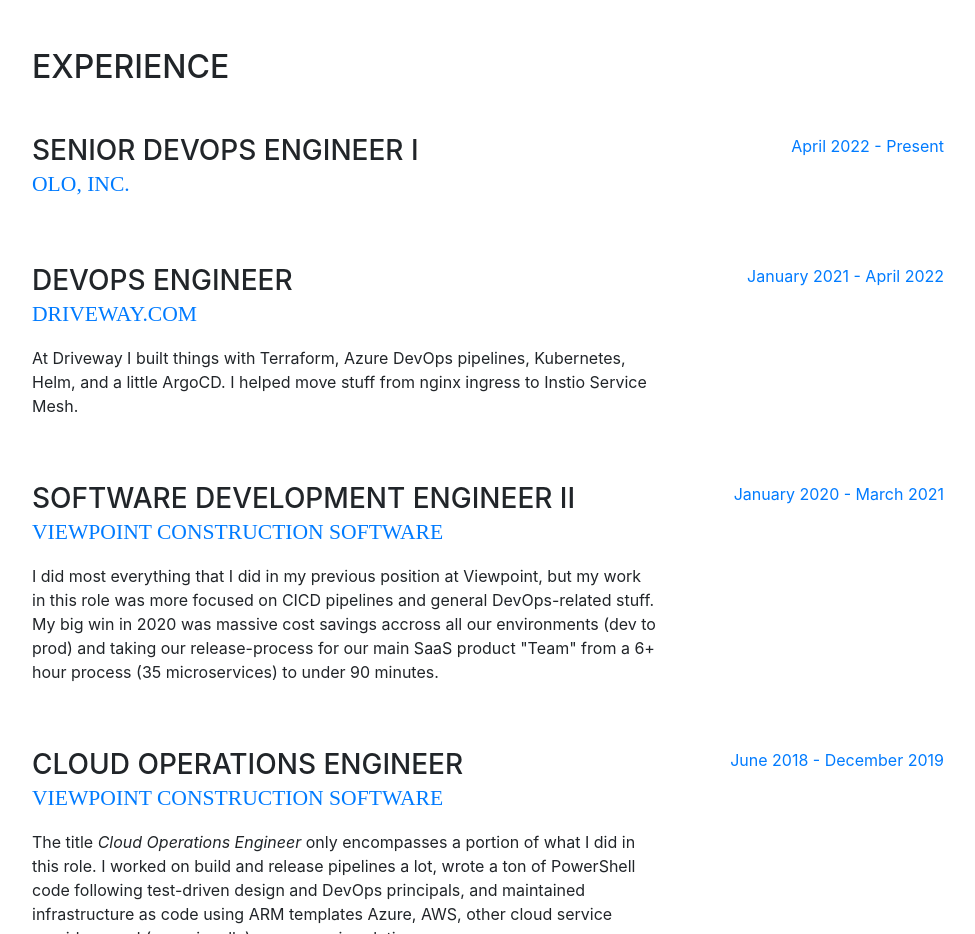
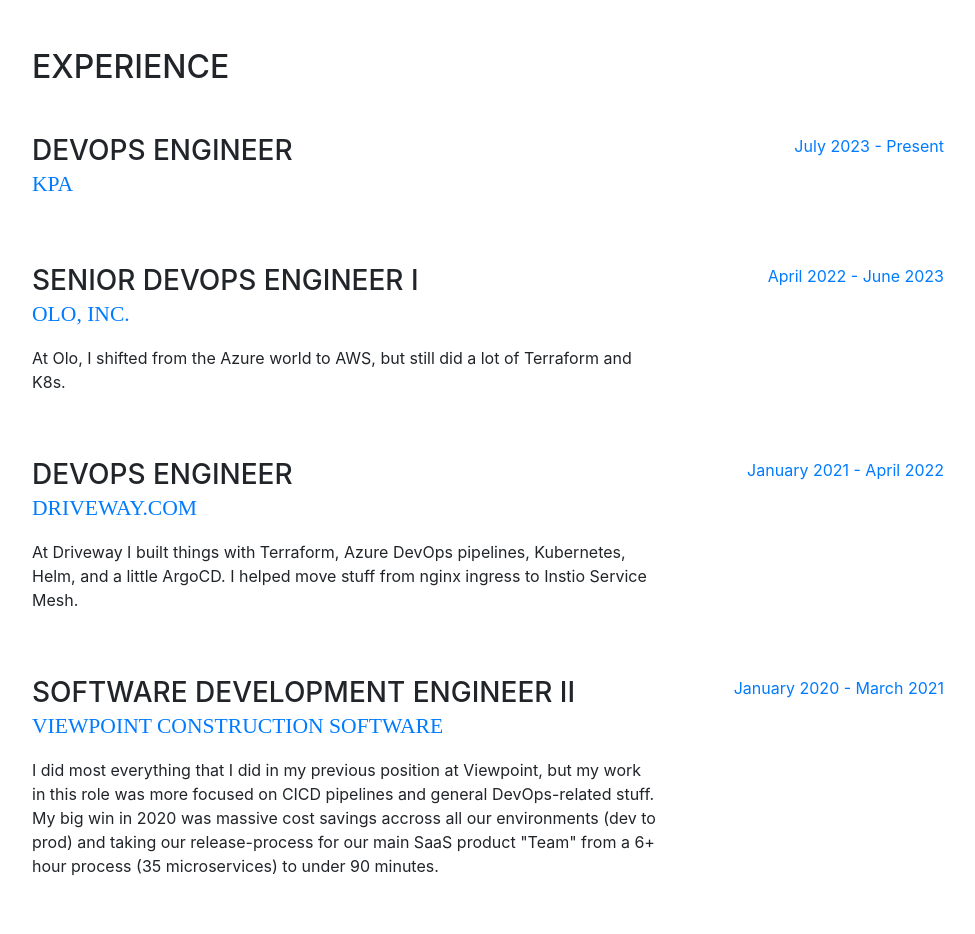
Before and after one commit to mgeorgebrown89/mgeorgebrown89.github.io, a website with bundled scripts: page index.html in a window 1280 px wide. Shown: the part 800-1734 px from the top of the page, without its empty margins (288-1263 px from the left). Built offline with nearby package versions, Linux system fonts and the light colour scheme; a web font is replaced by a local one.

Commit message:
work history update

```diff
--- a/index.html
+++ b/index.html
@@ -130,16 +130,31 @@
 
         <div class="resume-item d-flex flex-column flex-md-row mb-5">
           <div class="resume-content mr-auto">
-            <h3 class="mb-0">Senior DevOps Engineer I</h3>
+            <h3 class="mb-0">DevOps Engineer</h3>
             <div class="subheading mb-3">
-              <a href="https://www.olo.com">Olo, Inc.</a>
+              <a href="https://kpa.io/">KPA</a>
             </div>
             <p>
 
             </p>
           </div>
           <div class="resume-date text-md-right">
-            <span class="text-primary">April 2022 - Present</span>
+            <span class="text-primary">July 2023 - Present</span>
+          </div>
+        </div>
+
+        <div class="resume-item d-flex flex-column flex-md-row mb-5">
+          <div class="resume-content mr-auto">
+            <h3 class="mb-0">Senior DevOps Engineer I</h3>
+            <div class="subheading mb-3">
+              <a href="https://www.olo.com">Olo, Inc.</a>
+            </div>
+            <p>
+              At Olo, I shifted from the Azure world to AWS, but still did a lot of Terraform and K8s.
+            </p>
+          </div>
+          <div class="resume-date text-md-right">
+            <span class="text-primary">April 2022 - June 2023</span>
           </div>
         </div>
 
@@ -308,10 +323,12 @@
 
         <div class="resume-item d-flex flex-column flex-md-row mb-5">
           <div class="resume-content mr-auto">
-            <img class="img-fluid img-profile mx-auto mb-2" src="img/hashicorp-certified-terraform-associate-003.png" alt="">
+            <img class="img-fluid img-profile mx-auto mb-2" src="img/hashicorp-certified-terraform-associate-003.png"
+              alt="">
             <h3 class="mb-0">Terraform Associate (003)</h3>
             <div class="subheading mb-3">
-              <a href="https://www.credly.com/badges/6b4bf08a-d1d2-4431-aa09-516db81ec84f/public_url">Hashicorp Certified</a>
+              <a href="https://www.credly.com/badges/6b4bf08a-d1d2-4431-aa09-516db81ec84f/public_url">Hashicorp
+                Certified</a>
             </div>
           </div>
         </div>
```
